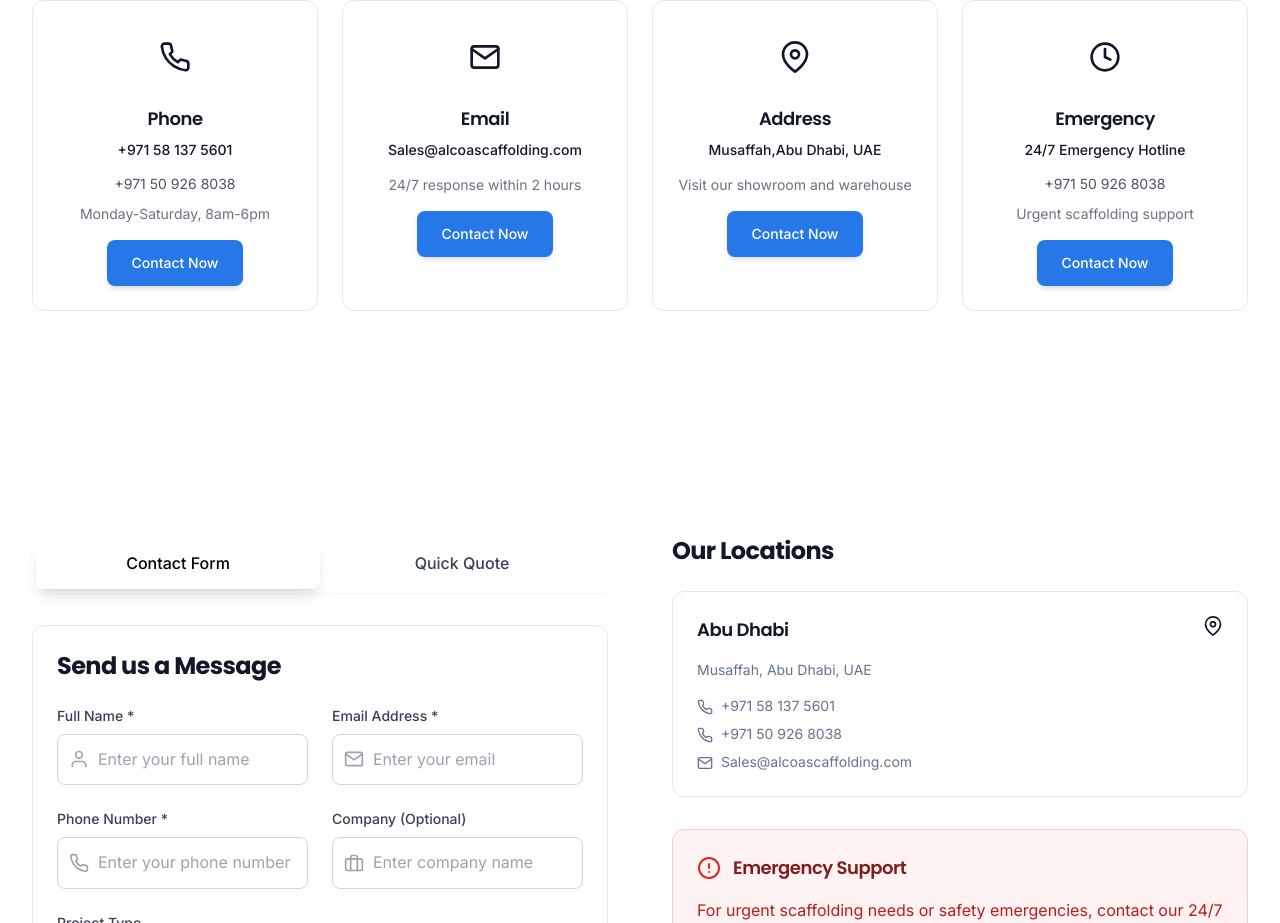
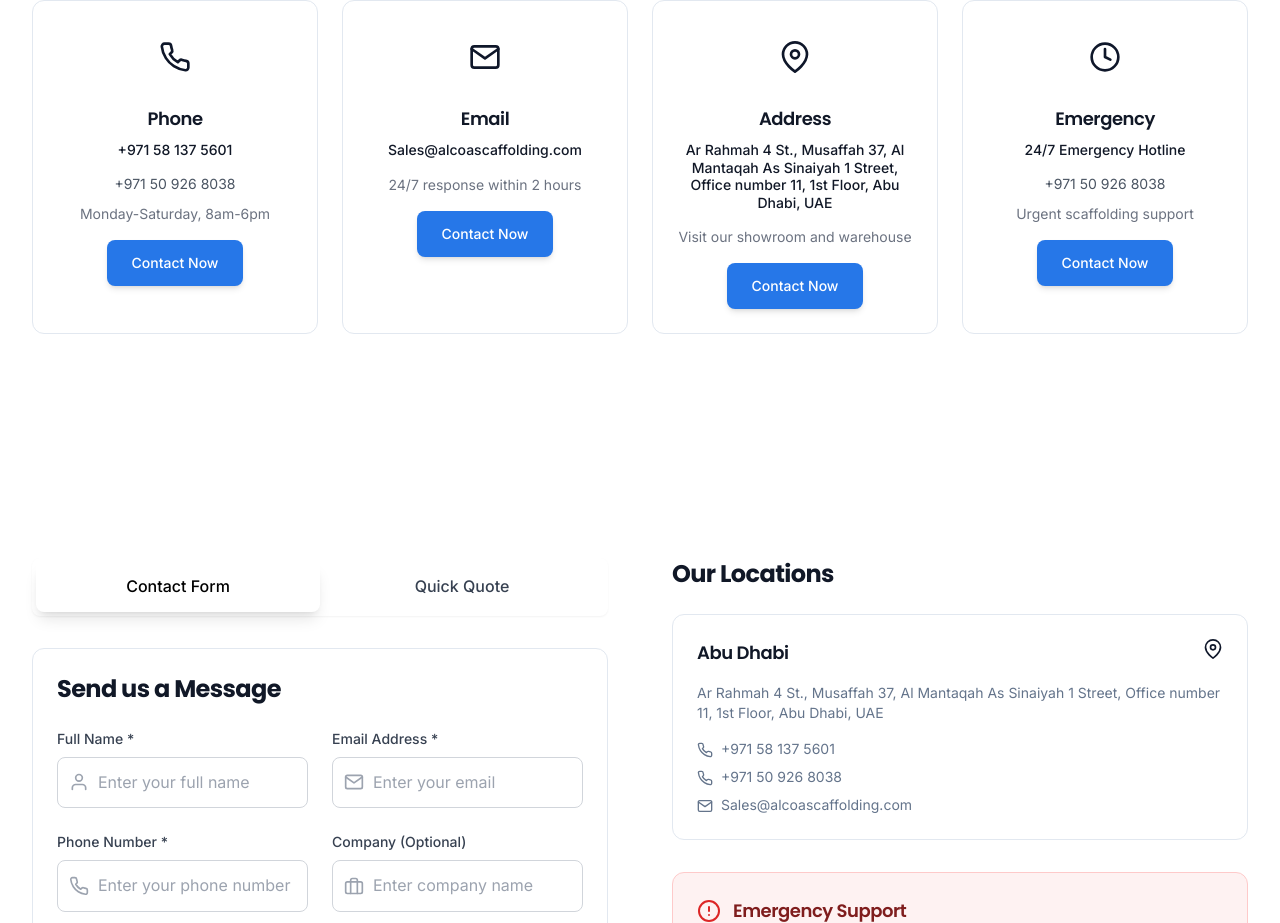
Before and after one commit to alcoascaffolding-png/Alcoascaffolding-, a React (Vite) app in the folder frontend/: page /contact-us in a window 1280 px wide. Shown: the part 553-1476 px from the top of the page. Built offline with nearby package versions, Linux system fonts and the light colour scheme; no server answers.

Commit message:
Update address details in ContactUs page

```diff
--- a/frontend/src/pages/ContactUs.jsx
+++ b/frontend/src/pages/ContactUs.jsx
@@ -575,7 +575,7 @@
     {
       icon: FiMapPin,
       title: 'Address',
-      primary: 'Musaffah,Abu Dhabi, UAE',
+      primary: 'Ar Rahmah 4 St., Musaffah 37, Al Mantaqah As Sinaiyah 1 Street, Office number 11, 1st Floor, Abu Dhabi, UAE',
       // secondary: 'Abu Dhabi, UAE',
       description: 'Visit our showroom and warehouse',
       action: 'https://maps.google.com'
@@ -593,7 +593,7 @@
   const offices = [
     {
       city: 'Abu Dhabi',
-      address: 'Musaffah, Abu Dhabi, UAE',
+      address: 'Ar Rahmah 4 St., Musaffah 37, Al Mantaqah As Sinaiyah 1 Street, Office number 11, 1st Floor, Abu Dhabi, UAE',
       phone: '+971 58 137 5601',
       phone2: '+971 50 926 8038',
       email: 'Sales@alcoascaffolding.com',
```
